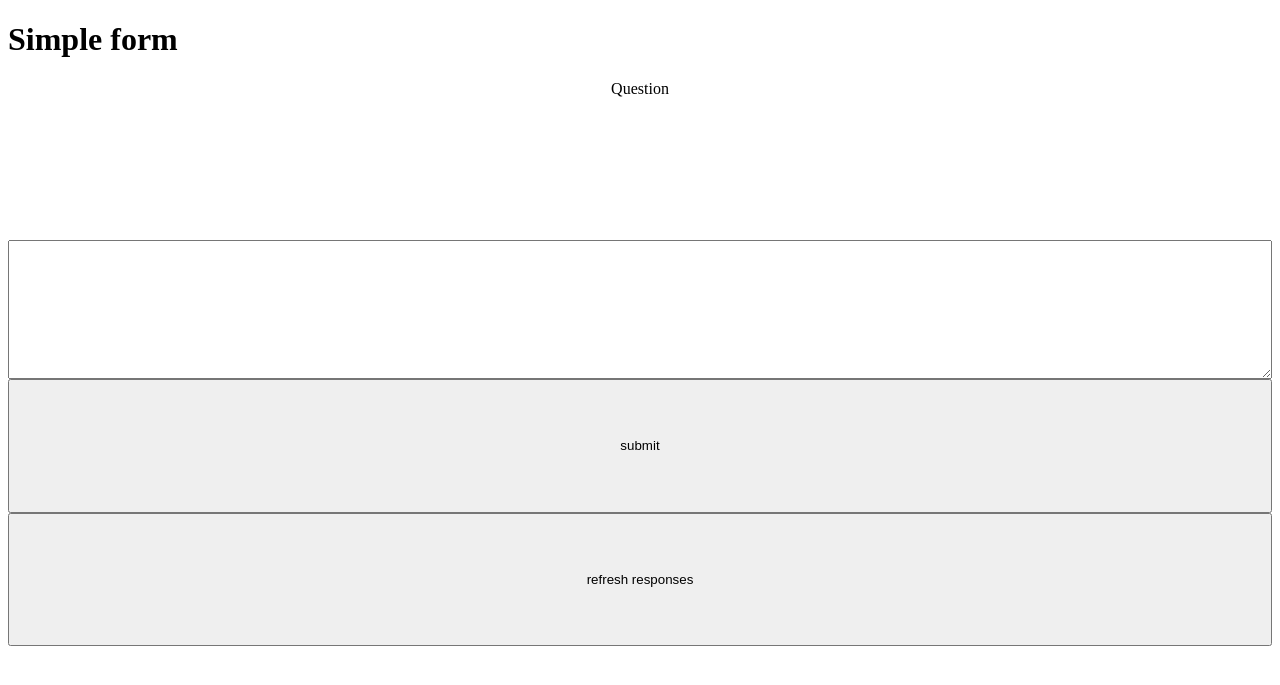
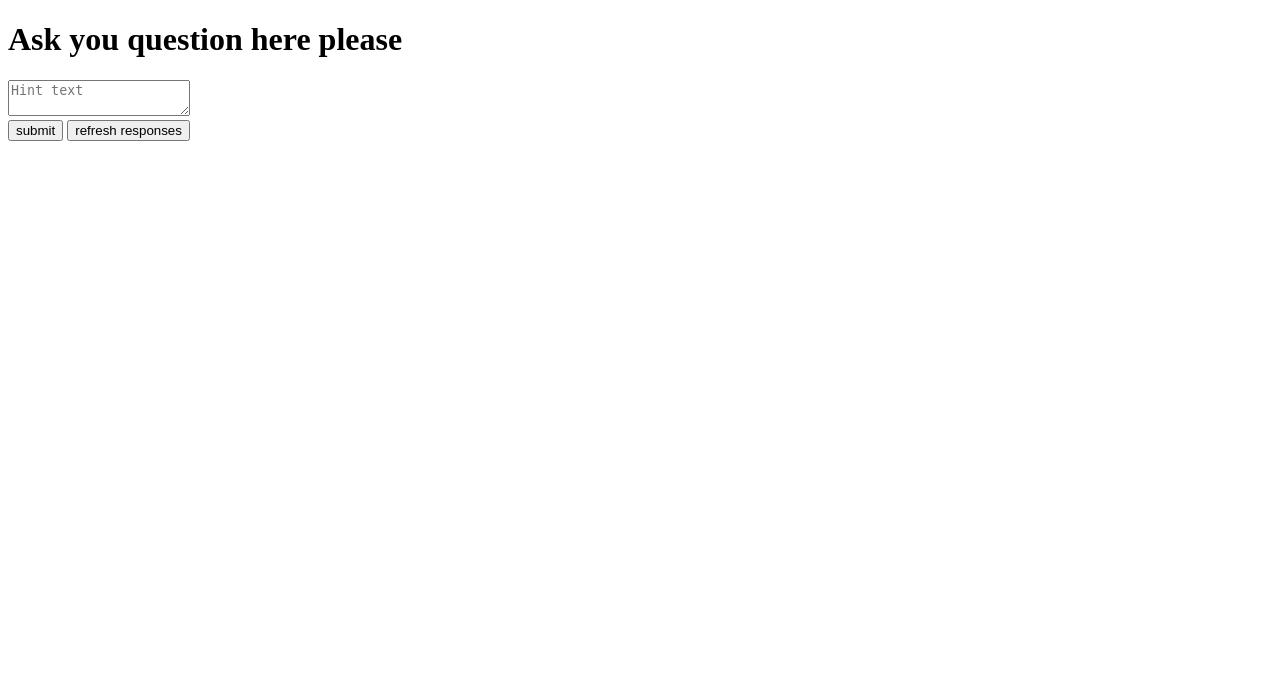
Before and after one commit to InnoSWP/sustomer-susport, a Python web app: template master-service/flask_server/templates/form.html in a window 1280 px wide. Shown: the top 685 px of the page. Run offline with Jinja, Linux system fonts and the light colour scheme; the template is opened without the code that fills it, so the values that code supplies are empty.

Commit message:
nice front update

```diff
--- a/master-service/flask_server/templates/base.html
+++ b/master-service/flask_server/templates/base.html
@@ -2,12 +2,16 @@
 <html lang="en">
   <head>
     <meta charset="UTF-8" />
+    <meta name="viewport" content="width=device-width, initial-scale=1.0">
     {% block head %} {% endblock %}
     <title>{% block title %} {% endblock %}</title>
 		<link rel="stylesheet" href="/static/css/base.css">
+    <link rel="preconnect" href="https://fonts.googleapis.com">
+  <link rel="preconnect" href="https://fonts.gstatic.com" crossorigin>
+  <link href="https://fonts.googleapis.com/css2?family=IBM+Plex+Sans:wght@300;400;600&display=swap" rel="stylesheet">
   </head>
 </html>
 
-<body>
+<body class="page">
 	{% block body %}{%endblock%}
 </body>
--- a/master-service/flask_server/templates/form.html
+++ b/master-service/flask_server/templates/form.html
@@ -1,14 +1,17 @@
 {% extends 'base.html' %}
 {% block title %}form{%endblock%}
 {% block body %}
-<h1>Simple form</h1>
-<form id="ask_question_form" class="vertical-flex" action="" method="">
-    <label for="question_text">Question</label>
-		<textarea class="text-left" type="text" id="question_text" name="question_text"></textarea>
-		<button type="button" value="submit">submit</button>
-		<button type="button" value="refresh">refresh responses</button>
+
+<h1 class="page__title">Ask you question here please</h1>
+<form id="ask_question_form" class="form" action="" method="">
+	<div data-length="0" class="textarea__wrap">
+		<textarea maxlength="225" oninput="event.target.parentElement.dataset.length = event.target.value.length" placeholder="Hint text" class="text-left form__textarea" type="text" id="question_text" name="question_text"></textarea>
+	</div>
+	<button class="form__button" type="button" value="submit">submit</button>
+	<button class="form__button form__button_action_refresh type="button" value="refresh">refresh responses</button>
 </form>
 <script type="module" src="/static/js/setup-form.js"> </script>
 <link rel="stylesheet" href="/static/css/chat.css">
 <div id="message-history"></div>
+
 {%endblock%}
```
